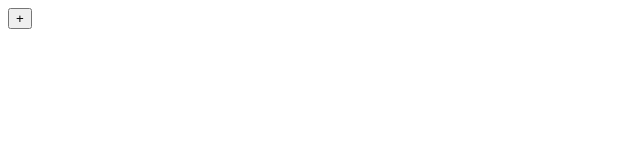
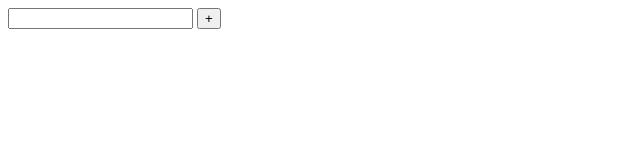
Before and after one commit to 1-nty/Something-thats-logging-to-page, a plain HTML site: page index.html in a window 1280 px wide. Shown: the whole page, without its empty margins (0-640 px from the left). Drawn offline with Linux system fonts and the light colour scheme.

Commit message:
Update index.html

```diff
--- a/index.html
+++ b/index.html
@@ -1 +1,2 @@
+<input id='input-1i'></input>
 <button id='button-1i'>+</button>
```
